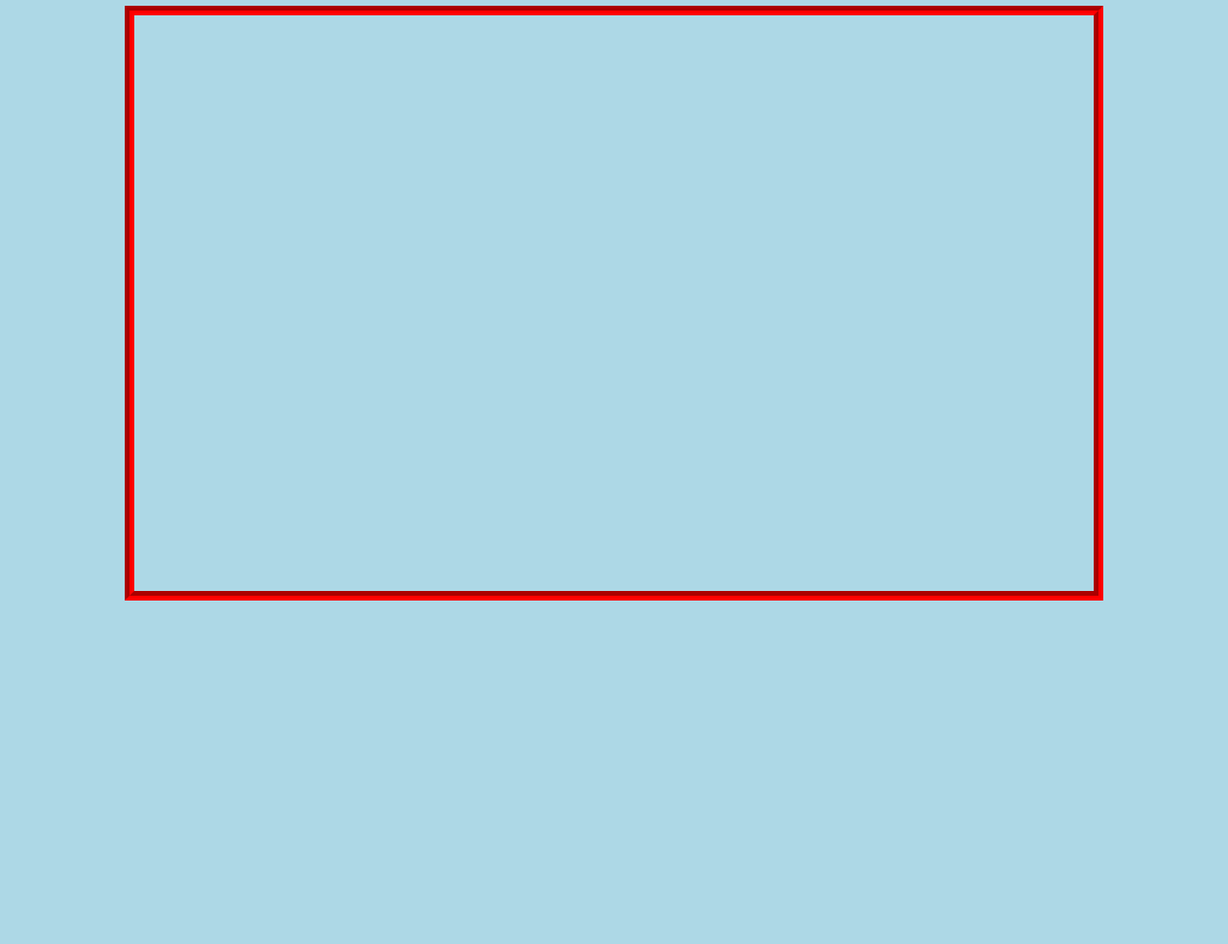
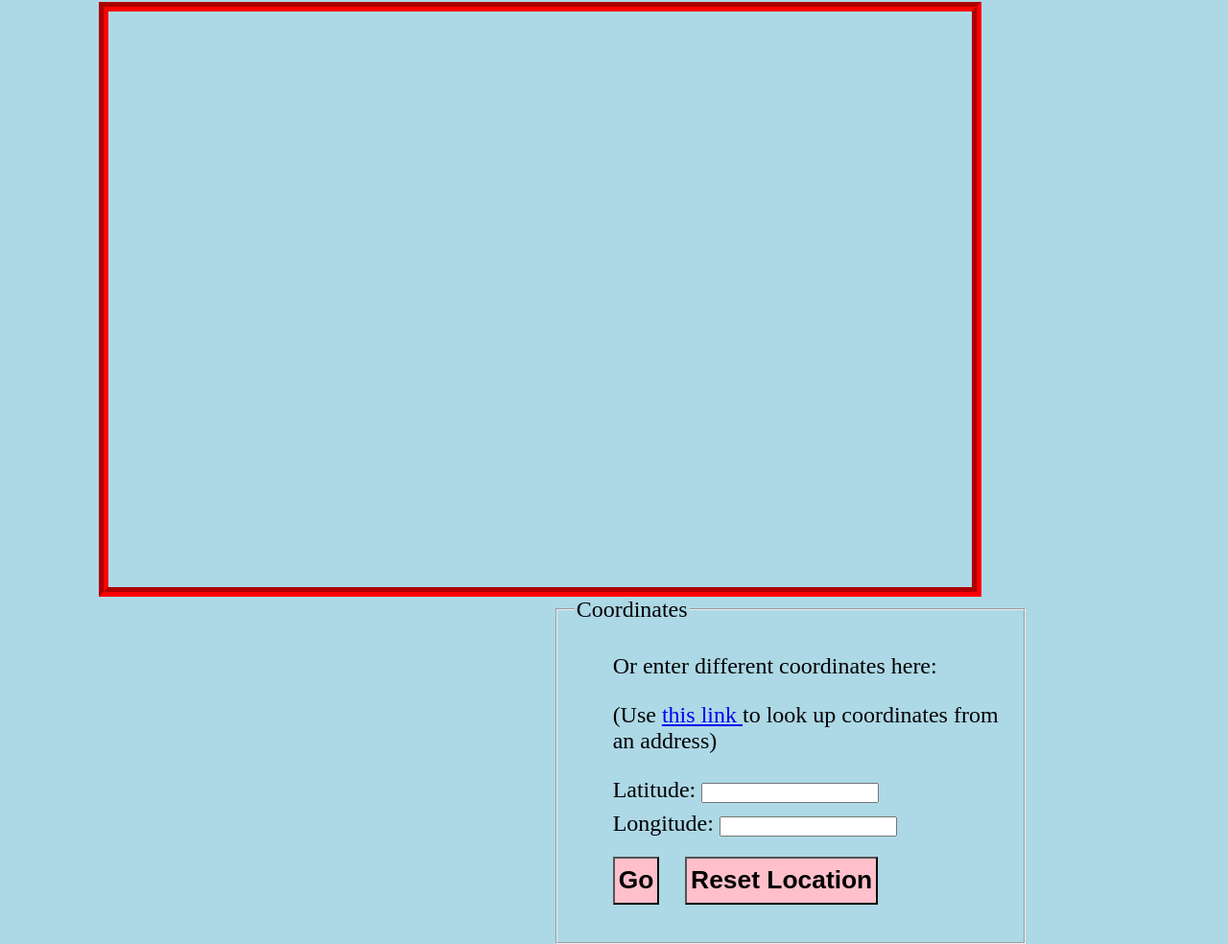
Before and after one commit to zaslow/GoogleMapDemo, a plain HTML site: page index.html in a window 1280 px wide. Shown: the part 78-1062 px from the top of the page at 96% size. Before the commit the page ends 800 px from the top, so only its background shows below. Drawn offline with Linux system fonts and the light colour scheme; some packages are replaced by stand-ins of ours.

Commit message:
Updated version
UI in place, JavaScript functionality incomplete

```diff
--- a/css/mapDemoStyles.css
+++ b/css/mapDemoStyles.css
@@ -5,8 +5,34 @@ h1 {
 	text-align: center;
 }
 #googleMap {
-	width: 1000px;
+	width: 900px;
 	height: 600px;
-	margin: 2% auto 0;
 	border: 10px groove red;
+	float: left;
+	margin-left: 7.5%;
 }
+#enterCoords {
+	float: right;
+	margin-right: 7.5%;
+	font-size: 1.5em;
+}
+#coordsForm fieldset {
+	width: 75%;
+	white-space: normal;
+}
+#coordsForm fieldset ul li {
+	list-style-type: none;
+	margin-top: 2%;
+}
+#submitCoords, #reset {
+	margin-top: 5%;
+	padding: 1%;
+	height: 50px;
+	background-color: pink;
+	font-size: 1.1em;
+	font-weight: bold;
+}
+li.button {
+	margin-right: 5%;
+	display: inline;
+}
--- a/index.html
+++ b/index.html
@@ -19,7 +19,39 @@
 		<!-- The google map window will load here -->
 	</div>
 
+	<div id="enterCoords">
+
+		<form id="coordsForm" method="get" action="">
+			<fieldset>
+				<ul>
+					<li> <p> Or enter different coordinates here: </p> </li>
+					<li> <p> (Use <a href="http://geocoder.us/" target="_blank"> this link </a> to look up coordinates from an address) </p> </li>
+					<li> <span> Latitude: </span> <input id="userLat" type="text" /> </li>
+					<li> <span> Longitude: </span> <input id="userLong" type="text" /> </li>
+					<li class="button"> <input id="submitCoords" type="submit" value="Go" /> </li>
+					<li class="button"> <input id="reset" type="reset" value="Reset Location" /> </li>
+				</ul>
+
+				<legend> Coordinates </legend>
+			</fieldset>
+		</form>
+
+	</div>
+
 	<script>
+
+	function userCoords() {
+		var userLat = document.getElementById("userLat").value;
+		var userLong = document.getElementById("userLong").value;
+		var userCoords = new google.mapsLatLng(userLat, userLong);
+		var userMapProps = {
+			center: userCoords,
+			zoom: 16,
+			mapTypeId: google.maps.MapTypeId.ROADMAP
+		};
+
+		var userMap = new google.maps.Map(document.getElementById("googleMap"), userMapProps);
+	}
 
 	function initialize(position) {
 
```
Lines whose indentation alone changed are shown as unchanged.
